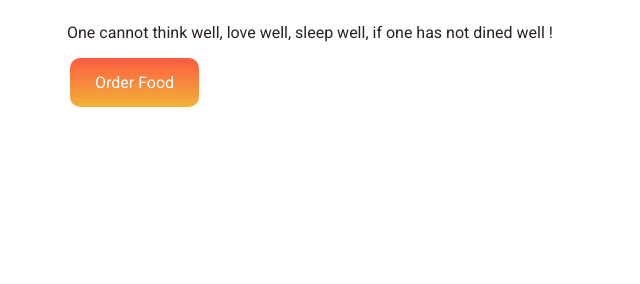
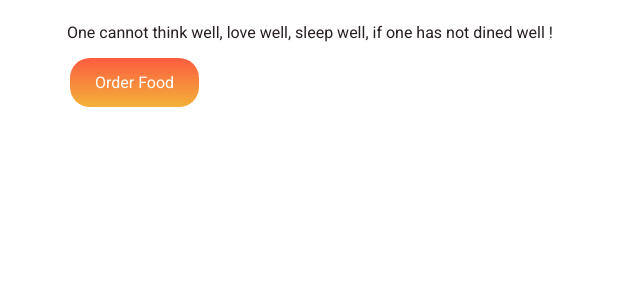
Before and after one commit to RafiulAlam98/Assignment-Developer-Portfolio, a plain HTML site: page index.html in a window 1280 px wide. Shown: the part 288-572 px from the top of the page, 0-640 px from the left. Drawn offline with Linux system fonts and the light colour scheme.

Commit message:
button changed

```diff
--- a/style.css
+++ b/style.css
@@ -69,7 +69,7 @@ h1 {
 .link-button {
   background-image: linear-gradient(rgb(252, 92, 64), rgb(243, 178, 57));
   padding: 15px 25px;
-  border-radius: 10px;
+  border-radius: 20px;
   display: inline-block;
   text-align: center;
   text-decoration: none;
```
